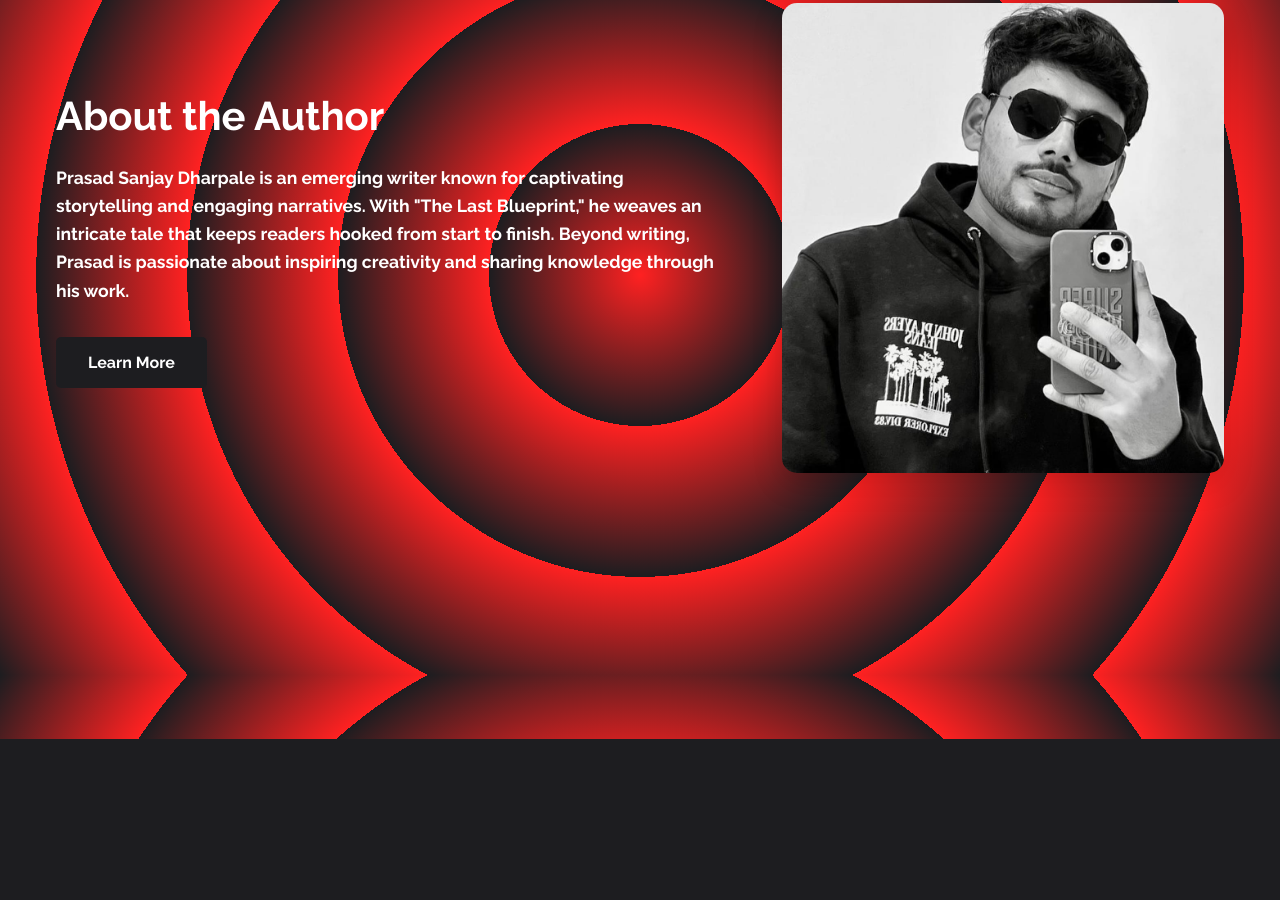
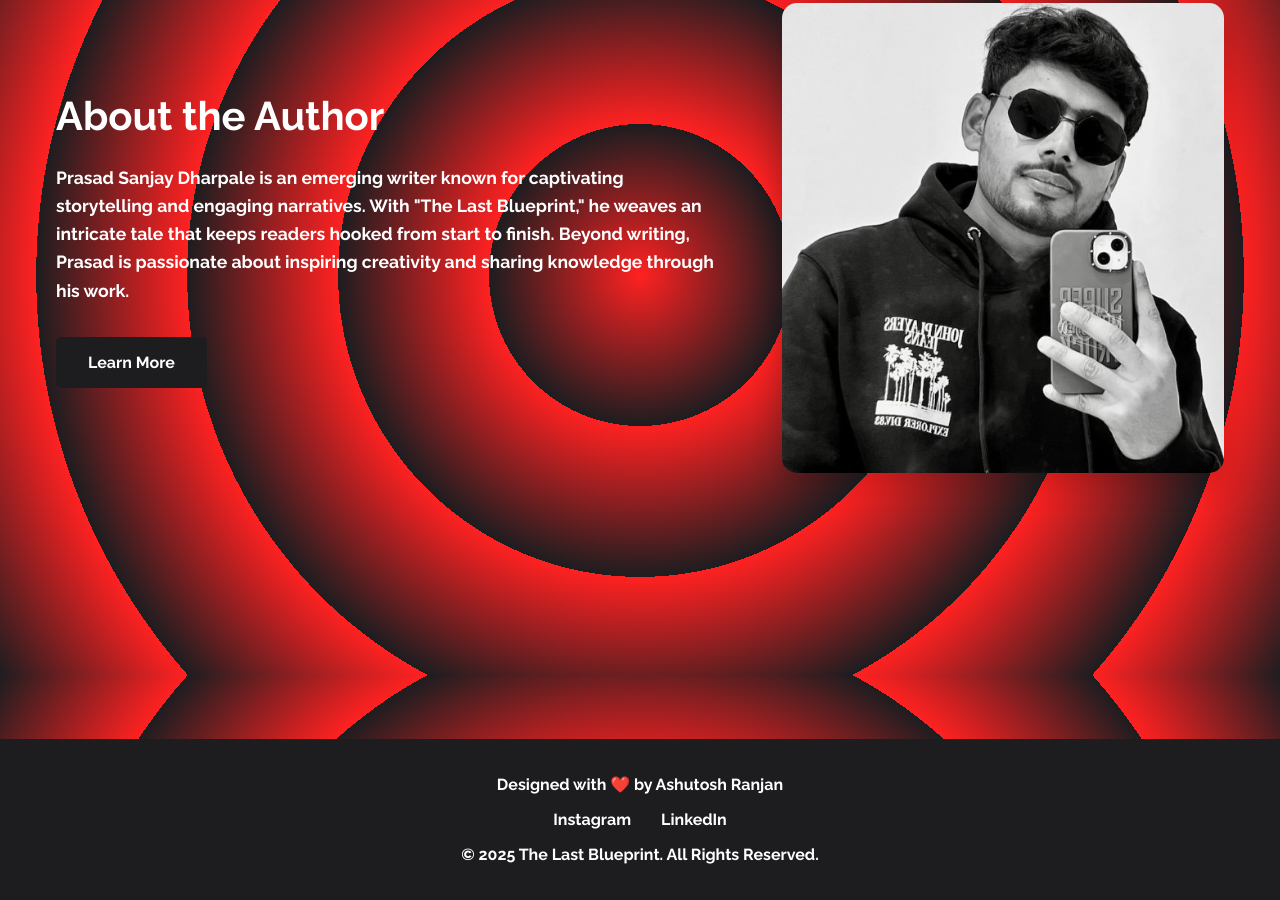
Before and after one commit to new-userr/thelastblueprint, a plain HTML site: page index.html in a window 1280 px wide. Shown: the part 925-1825 px from the top of the page. Before the commit the page ends 1664 px from the top, so only its background shows below. Drawn offline with nearby package versions, Linux system fonts and the light colour scheme.

Commit message:
Add files via upload

```diff
--- a/assets/css/style.css
+++ b/assets/css/style.css
@@ -329,6 +329,34 @@ img {
   transform: scale(1.02);
 }
 
+
+footer {
+  background-color: #1D1D20;
+  color: #fff;
+  padding: 20px;
+  text-align: center;
+  position: relative;
+  bottom: 0;
+  width: 100%;
+}
+.footer__list {
+  list-style: none;
+  padding: 0;
+  display: flex;
+  justify-content: center;
+  margin: 10px 0;
+}
+.footer__item {
+  margin: 0 15px;
+}
+.footer__link {
+  color: white;
+  text-decoration: none;
+}
+.footer__link:hover {
+  text-decoration: underline;
+}
+
 .home__img {
   border: 5px solid #03030354; /* Adjust the size and color of the border as needed */
   border-radius: 2px; /* Optional: for rounded corners */
--- a/index.html
+++ b/index.html
@@ -85,6 +85,16 @@
             </div>
         </section>
 
+        <footer>
+            <p>Designed with ❤️ by <a href="https://www.linkedin.com/in/alwaysashutosh" class="footer__link"> Ashutosh Ranjan</a></p>
+            <ul class="footer__list">
+                <li class="footer__item"><a href="https://www.instagram.com/alwaysashutosh8" class="footer__link">Instagram</a></li>
+                <li class="footer__item"><a href="https://www.linkedin.com/in/alwaysashutosh" class="footer__link">LinkedIn</a></li>
+            </ul>
+            <p>&copy; 2025 The Last Blueprint. All Rights Reserved.</p>
+        </footer>
+
+
         <!-- MAIN -->
         <script src="assets/js/main.js"></script>
 
```
